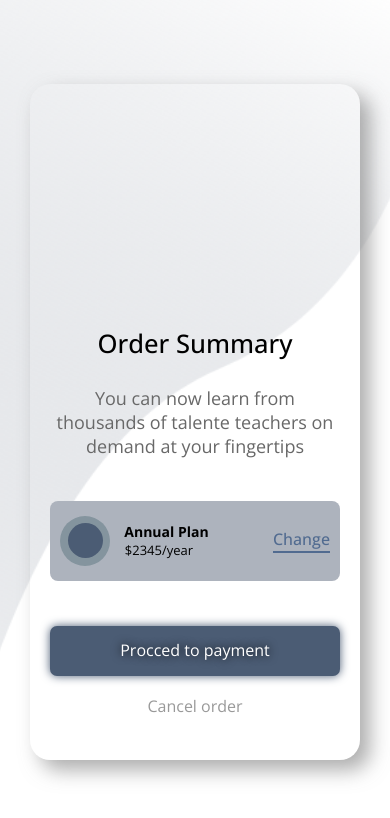
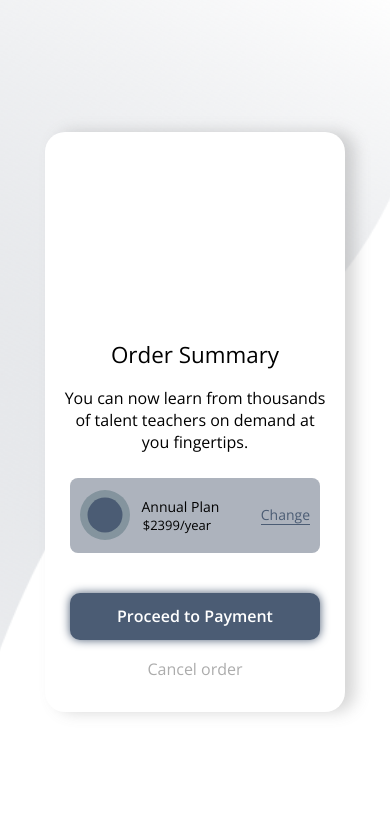
Before and after one commit to georgios-kondylis/techoverCard, a plain HTML site: page index.html in a window 390 px wide. Drawn offline with nearby package versions, Linux system fonts and the light colour scheme.

Commit message:
updaterad techoverCard
fixed bg to white made it properly responsive removed hover animations and fixed margin

```diff
--- a/index.html
+++ b/index.html
@@ -26,8 +26,8 @@
         <div class="text_container">
           <h1>Order Summary</h1>
           <p>
-            You can now learn from thousands of talente teachers
-            on demand at your fingertips
+            You can now learn from thousands <br> of talent teachers
+            on demand at <br> you fingertips.
           </p>
         </div>
         <!------------------------------------->
@@ -40,7 +40,7 @@
 
             <div>
               <h3>Annual Plan</h3>
-              <p>$2345/year</p>
+              <p>$2399/year</p>
             </div>
 
             <a href="">Change</a>
@@ -48,7 +48,7 @@
 
           <div class="procced">
             <a href="#">
-              Procced to payment
+              Proceed to Payment
             </a>
             <a href="#">
               Cancel order
@@ -62,17 +62,5 @@
     </div>
 
 
-
-
-    <!--
-
-     Order Summary You can now learn from thousands of talented teachers on
-    demand at your fingertips. Annual Plan Change $2399/year Proceed to Payment
-    Cancel Order
-
-    <div>Hämtad från Techover Self Made</div>
-
-    -->
-
   </body>
 </html>
--- a/style.css
+++ b/style.css
@@ -34,7 +34,9 @@ body {
 
 
 .card {
-  height: 65vh;
+  background-color: white;
+  /* height: 65vh; */
+  height: 460px;
   width: 350px;
   display: flex;
   flex-direction: column;
@@ -42,16 +44,12 @@ body {
   justify-content: flex-start;
   overflow: hidden;
   border-radius: 20px;
-  box-shadow: 10px 10px 20px rgba(101, 101, 101, 0.532);
+  box-shadow: 10px 0px 15px rgba(101, 101, 101, 0.265);
   transition: all ease 0.4s;
 }
 
-.card:hover {
-  box-shadow: 5px 5px 10px black;
-}
-
 .img_container {
-  height: 40%;
+  height: 30%;
   overflow: hidden;
 }
 
@@ -59,7 +57,7 @@ body {
   width: 100%;
   background-size: cover;
   background-position: center center;
-  transform: translateY(-60px);
+  transform: translateY(-50px) translateX(0px);
 }
 
 .text_container {
@@ -67,18 +65,20 @@ body {
   align-items: center;
   text-align: center;
   flex-direction: column;
-  margin-top: 5px;
-  padding: 0 42px;
+  margin-top: 10px;
+  padding: 0 73px;
 }
 
 .text_container h1 {
-  font-size: 1.3rem;
-  font-weight: 500;
+  margin-top: 10px;
+  font-size: 1.15rem;
+  font-weight: 350;
 }
 
 .text_container p {
-  font-size: 14px;
-  margin-top: 5px;
+  font-size: 13px;
+  margin-top: 10px;
+  font-weight: 300;
 }
 
 .payment_container {
@@ -96,7 +96,7 @@ body {
   display: flex;
   justify-content: space-between;
   width: 100%;
-  margin-top: 13px;
+  margin-top: 25px;
 }
 
 .btn_container {
@@ -137,32 +137,30 @@ body {
 }
 
 .annual_plan div h3 {
-  font-size: 14px;
-  font-weight: 700;
+  font-size: 12px;
+  font-weight: 400;
+  margin-right: 30px;
 }
 
 .annual_plan div p {
-  font-size: 13px;
-  margin-right: 15px ;
+  font-size: 10px;
+  margin-right: 37px ;
+  font-weight: 300;
 }
 
 .annual_plan a {
+  font-size: 12px;
   align-self: center;
   margin-right: 10px;
-  color: #516B90;
+  color: var(--dark-blue);
   font-weight: 500;
-  padding-bottom: 1.5px;
-  border-bottom: 2px solid;
+  border-bottom: 1px solid;
   transition: all ease 0.3s;
 }
 
-.annual_plan a:hover {
-  color: #ffffff;
-  scale: 1.1;
-}
 
 .procced{
-  margin-top: 25px ;
+  margin-top: 35px ;
   width: 100%;
   display: flex;
   flex-direction: column;
@@ -171,14 +169,15 @@ body {
 }
 
 .procced > a {
+  display: flex;
   width: 100%;
   background-color: var(--dark-blue);
   color: #ffffff;
   border-radius: 7px;
-  height: 30px;
-  text-align: center;
-  padding-top: 2.5px;
-  font-size: 1rem;
+  height: 35px;
+  justify-content: center;
+  align-items: center;
+  font-size: 12px;
   transition: all ease 0.4s;
 }
 
@@ -186,17 +185,21 @@ body {
   width: 100%;
   background-color: transparent;
   border-radius: 7px;
-  color: #999999;
+  color: #acacac;
   margin-top: 6px;
+  margin-bottom: 6px;
 }
 .procced > a:nth-of-type(1) {
   box-shadow: 0 0 10px var(--dark-blue);
-  text-shadow: 0 0 10px black;
+  font-weight: 600;
+}
+.procced > a:nth-of-type(1):hover {
+  background-color: var(--blue);
 }
 
 
-.procced > a:hover {
-  transform: scale(1.08);
+.procced > a:nth-of-type(2):hover  {
+  color: black;
 }
 
 
@@ -233,16 +236,17 @@ body {
     background-position: center center;
     background-repeat: no-repeat;
     background-attachment: fixed;
-     /* OR  background: url("/images/bg-l.png") no-repeat center center fixed;  */
+     /* background: url("/images/bg-l.png") no-repeat center center fixed;  */
   }
 
   .card {
-    height: 80vh;
-    width: 330px;
+    /*  height: 80vh;  */
+    height: 580px;
+    width: 300px;
   }
 
   .img_container {
-    height: 35%;
+    height: 31%;
     overflow: hidden;
   }
 
@@ -258,60 +262,65 @@ body {
     align-items: center;
     text-align: center;
     flex-direction: column;
-    margin-top: 5px;
-    padding: 0 22px;
+    margin-top: 10px;
+    padding: 0 13px;
   }
 
   .text_container h1 {
-    font-size: 1.6rem;
-    font-weight: 500;
+    margin-top: 17px;
+    font-size: 1.4rem;
+    font-weight: 300;
   }
 
   .text_container p {
-    font-size: 18px;
-    margin-top: 25px;
-    margin-bottom: 30px;
-    color: #686868;
+    font-size: 16px;
+    margin-top: 17px;
+    font-weight: 300;
   }
 
   .payment_container {
     width: 100%;
     display: flex;
     flex-direction: column;
-    padding: 0 20px;
+    padding: 0 25px;
     overflow-y: hidden;
   }
 
   .annual_plan {
     background-color: var(--gray);
-    height: 80px;
+    height: 75px;
     border-radius: 8px;
-    margin-top: 13px;
+    display: flex;
+    justify-content: space-between;
+    width: 100%;
+    margin-top: 25px;
   }
 
+  /* checkpoint*/
+
   .btn_container {
+    position: relative;
     height: 50px;
     width: 50px;
     border-radius: 100%;
     align-self: center;
     margin-left: 10px;
     background-color: #84949E;
-    display: flex;
-    align-items: center;
-    justify-content: center;
     cursor: pointer;
   }
 
   .annual_plan button {
+    position: absolute;
+    left: 50%;
+    transform: translateX(-50%) translateY(-50%);
+    top: 50%;
     height: 35px;
     width: 35px;
-    align-self: center;
-  }
-
-
-  .annual_plan .btn_container:hover button {
-    box-shadow: 0 0 15px var(--dark-blue),
-                0 0 5px var(--dark-blue);
+    border-radius: 100%;
+    border: none;
+    background-color: var(--dark-blue);
+    transition: all ease 0.3s;
+    cursor: pointer;
   }
 
   .annual_plan div {
@@ -324,33 +333,29 @@ body {
 
   .annual_plan div h3 {
     font-size: 14px;
-    font-weight: 700;
-    padding-right: 50px;
+    font-weight: 400;
+    margin-right: 30px;
   }
 
   .annual_plan div p {
     font-size: 13px;
-    margin-right: 15px ;
-    padding-right: 50px;
+    margin-right: 37px ;
+    font-weight: 300;
   }
 
   .annual_plan a {
+    font-size: 14px;
     align-self: center;
     margin-right: 10px;
-    color: #516B90;
-    font-weight: 500;
-    padding-bottom: 1.5px;
-    border-bottom: 2px solid;
+    color: var(--dark-blue);
+    font-weight: 400;
+    border-bottom: 1px solid;
     transition: all ease 0.3s;
   }
 
-  .annual_plan a:hover {
-    color: #ffffff;
-    scale: 1.1;
-  }
 
   .procced{
-    margin-top: 45px ;
+    margin-top: 40px ;
     width: 100%;
     display: flex;
     flex-direction: column;
@@ -359,14 +364,15 @@ body {
   }
 
   .procced > a {
+    display: flex;
     width: 100%;
     background-color: var(--dark-blue);
     color: #ffffff;
-    border-radius: 7px;
-    height: 50px;
-    text-align: center;
-    padding-top: 13px;
-    font-size: 1rem;
+    border-radius: 10px;
+    height: 47px;
+    justify-content: center;
+    align-items: center;
+    font-size: 16px;
     transition: all ease 0.4s;
   }
 
@@ -374,16 +380,22 @@ body {
     width: 100%;
     background-color: transparent;
     border-radius: 7px;
-    color: #999999;
+    color: #acacac;
     margin-top: 6px;
+    margin-bottom: 6px;
   }
   .procced > a:nth-of-type(1) {
     box-shadow: 0 0 10px var(--dark-blue);
-    text-shadow: 0 0 10px black;
+    font-weight: 600;
+  }
+  .procced > a:nth-of-type(1):hover {
+    background-color: var(--blue);
   }
 
 
-  .procced > a:hover {
-    transform: scale(1.08);
+  .procced > a:nth-of-type(2):hover  {
+    color: black;
   }
 }
+
+/*------------------mindre----------*/
```
